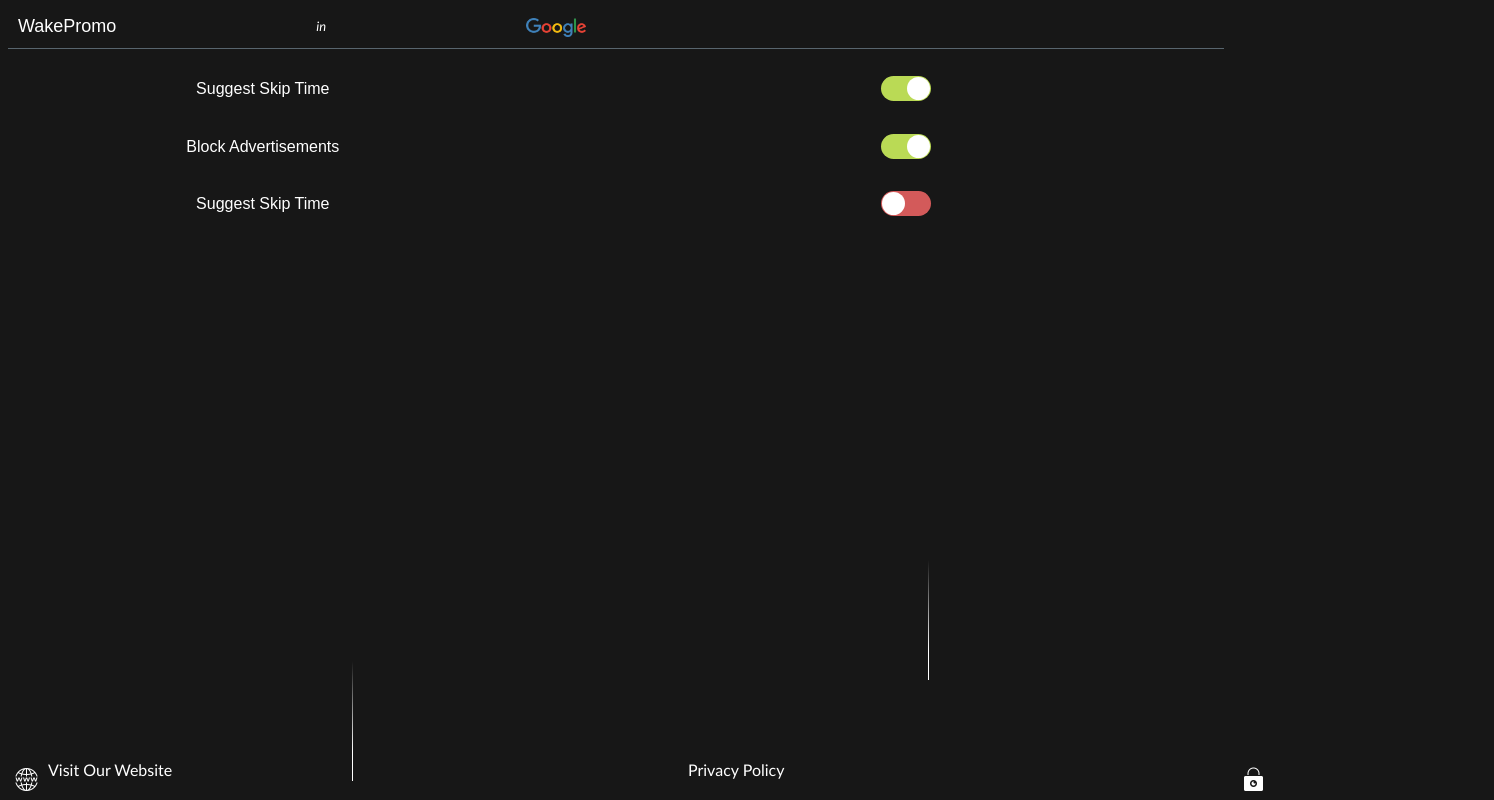
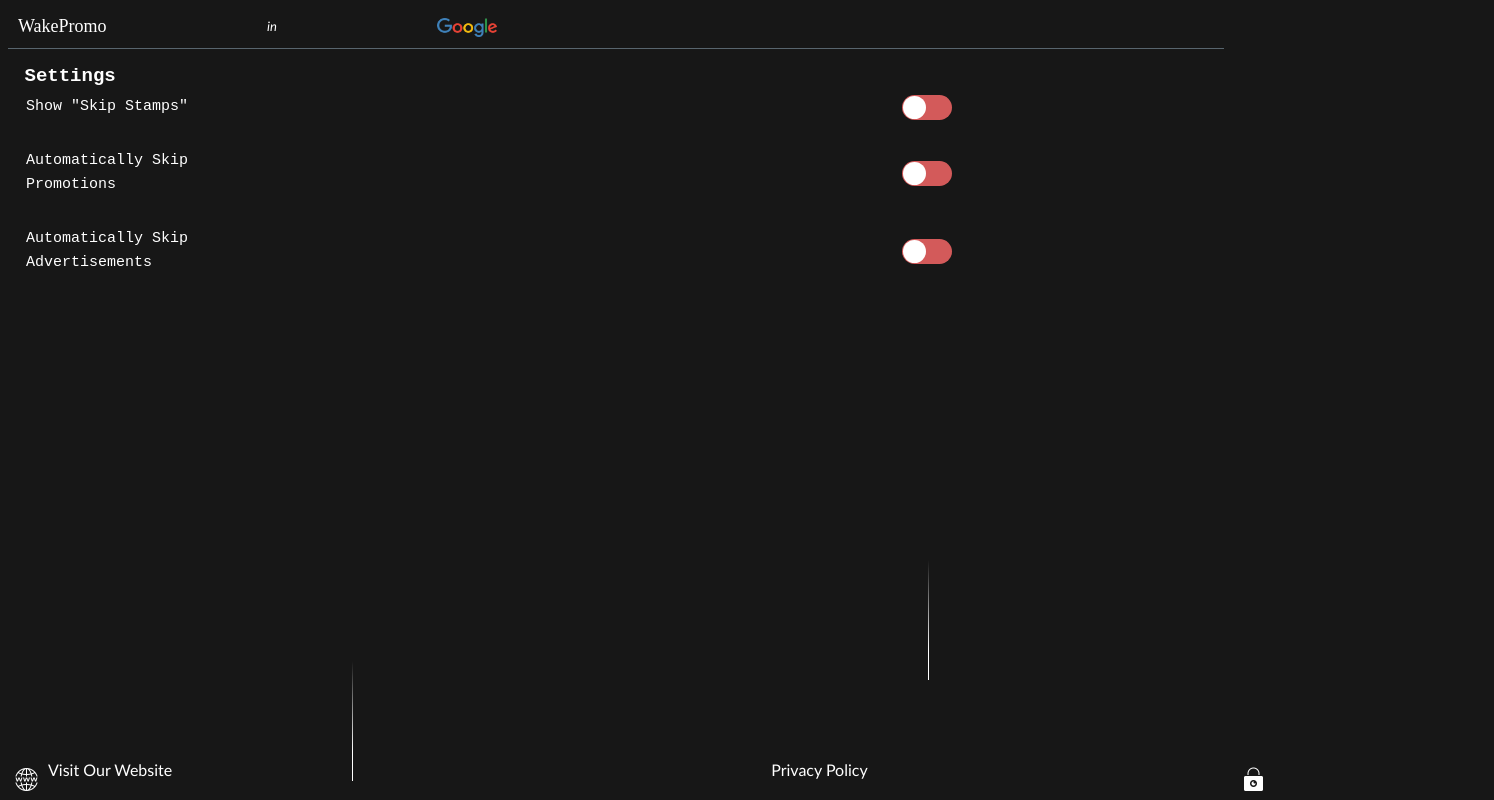
Before and after one commit to destonkmuo/WakePromo, a browser extension: page index.html in a window 1280 px wide. Shown: the whole page, 1494 px wide, since content can reach past the window. Drawn offline with Linux system fonts and the light colour scheme.

Commit message:
Cleaned up CSS and Files Tree

```diff
--- a/index.css
+++ b/index.css
@@ -1,8 +1,12 @@
 body {
-  width: 300px;
+  width: 348px;
   height: 1px;
-  background-color: #28353e;
   transition: all 200ms ease-in-out;
+  display: table;
+  background-color: #171717;
+  color: #000;
+  line-height: 1.6;
+  overflow: hidden;
 }
 
 header {
@@ -10,7 +14,7 @@ header {
   display: grid;
   align-items: center;
   position: absolute;
-  width: 60%;
+  width: 50%;
   grid-template-columns: auto auto auto;
   top: 0px;
 }
@@ -35,6 +39,7 @@ header {
   margin-top: 2px;
   width: 60px;
   font-size: 15px;
+  font-weight: bold;
   font-family: system-ui, -apple-system, BlinkMacSystemFont, 'Segoe UI', Roboto, Oxygen, Ubuntu, Cantarell, 'Open Sans', 'Helvetica Neue', sans-serif;
 }
 
@@ -60,7 +65,7 @@ header {
   list-style: none;
   display: flex;
   bottom: 0%;
-  width: 100%;
+  width: 113%;
 }
 .footer-list {
   list-style: none;
@@ -93,18 +98,33 @@ input[type=checkbox]{
   width: 0;
   visibility: hidden;
 }
+
+#settings-h1 {
+  color: white;
+  position: absolute;
+  font-weight: bold;
+  font-family: 'Courier New', Courier, monospace;
+  font-size: 19px;
+  top: 48px;
+  margin-left: 16.5px;
+}
+
 .userSettings{
   display: grid;
   grid-template-columns: auto auto auto;
-  top: 20px;
+  top: 40px;
   position: absolute;
   align-items: center;
   width: 100%;
   padding: 40px 0px;
+  margin-left: 18px;
 }
 .userSettings p {
   color: white;
-  text-align: center;
+  text-align: left;
+  font-family: 'Courier New', Courier, monospace;
+  font-size: 15px;
+  width: 250px;
 }
 @media (min-width: 10px) {
   .userSettings {
@@ -119,6 +139,7 @@ label {
   display: block;
   border-radius: 100px;
   position: relative;
+  right: 30px;
 }
 label:after {
   content: '';
@@ -129,7 +150,7 @@ label:after {
   height: 23px;
   background: #fff;
   border-radius: 23px;
-  transition: .6s;
+  transition: .5s;
 }
 input:checked + label {
   background: #bada55;
@@ -140,15 +161,6 @@ input:checked + label:after {
 }
 label:active:after {
   width: 33px;
-}
-
-body {
-  display: table;
-  background-color: #171717;
-  color: #000;
-  line-height: 1.6;
-  font-family: sans-serif;
-  overflow: hidden;
 }
 
 .lines {
--- a/index.html
+++ b/index.html
@@ -21,18 +21,20 @@
     <div class="line"></div>
   </div>
 
+  <h1 id="settings-h1">Settings</h1>
   <div class="userSettings">
-    <p>Suggest Skip Time</p>
-    <input type="checkbox" id="suggestSkipTimeSwitch"/>
-    <label for="suggestSkipTimeSwitch"></label>
+    <p>Show "Skip Stamps"</p>
+    <input type="checkbox" id="showPromotionDuration"/>
+    <label for="showPromotionDuration"></label>
 
-    <p>Block Advertisements</p>
-    <input type="checkbox" id="blockAdvertisements"/>
-    <label for="blockAdvertisements"></label>
+    <p>Automatically Skip Promotions</p>
+    <input type="checkbox" id="skipPromotions"/>
+    <label for="skipPromotions"></label>
 
-    <p>Suggest Skip Time</p>
-    <input type="checkbox" id="switch3"/>
-    <label for="switch3"></label>
+    <p>Automatically Skip Advertisements</p>
+    <input type="checkbox" id="skipAdvertisements"/>
+    <label for="skipAdvertisements"></label>
+
   </div>
 
   <footer>
```
Also changed, not shown: manifest.json.
